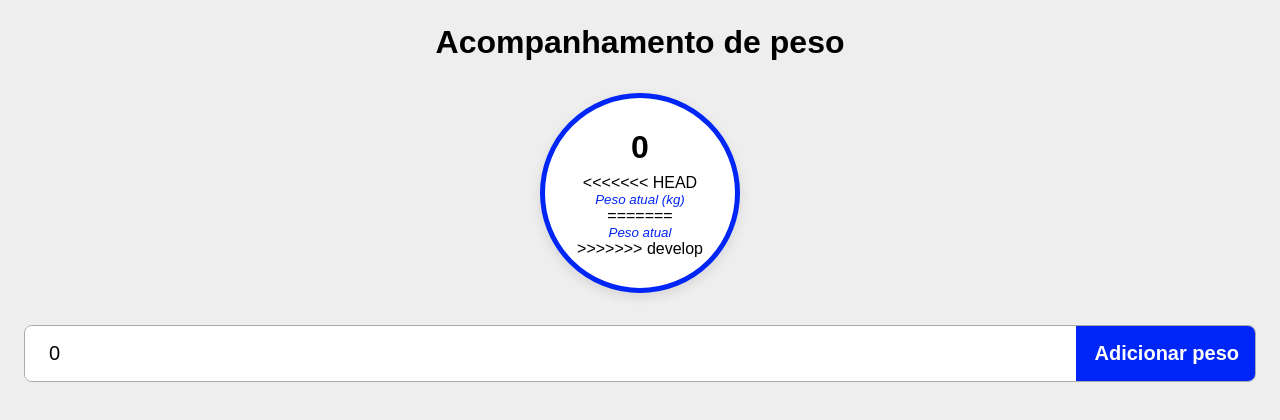
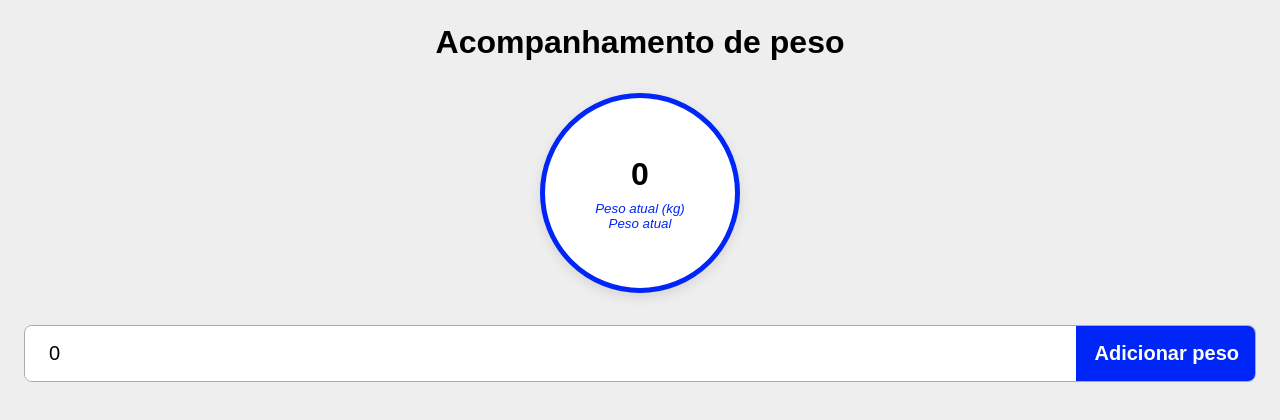
Before and after one commit to GabrielSales10/Acompanhamento-de-peso, a Vue app: page / in a window 1280 px wide. Shown: the top 420 px of the page. Built offline with nearby package versions, Linux system fonts and the light colour scheme.

Commit message:
Update App.vue
tirando head e develop

```diff
--- a/src/App.vue
+++ b/src/App.vue
@@ -75,11 +75,11 @@ watch(weights, (newWeights) => {
 
 		<div class="current">
 			<span>{{ currentWeight.weight }}</span>
-<<<<<<< HEAD
+
 			<small>Peso atual (kg)</small>
-=======
+
 			<small>Peso atual</small>
->>>>>>> develop
+
 		</div>
 
 		<form @submit.prevent="addWeight">
@@ -104,11 +104,11 @@ watch(weights, (newWeights) => {
 			</div>
 
 			<div class="weight-history">
-<<<<<<< HEAD
+
 				<h2>Histórico de pesos</h2>
-=======
+
 				<h2>Histórico de peso</h2>
->>>>>>> develop
+
 				<ul>
 					<li v-for="weight in weights" :key="weight.date">
 						<span>{{ weight.weight }} kg</span>
```
